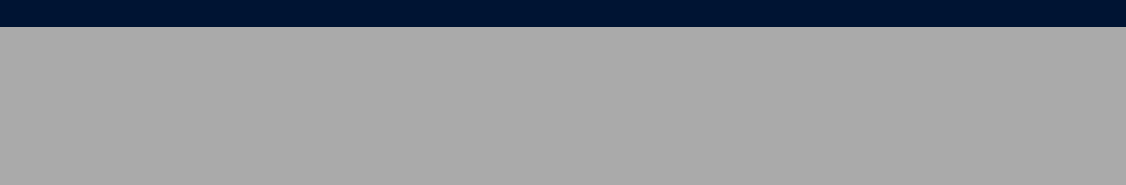
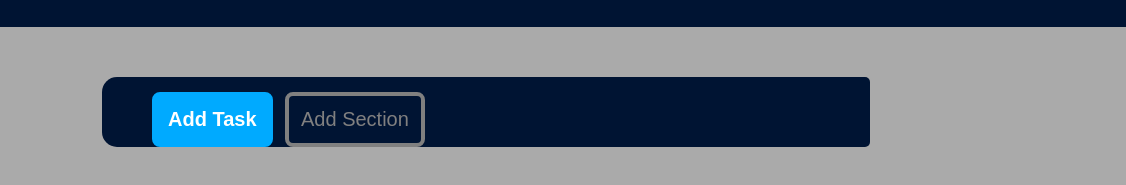
Before and after one commit to oninotna/html-css-toboolist, a plain HTML site: page index.html in a window 1280 px wide. Shown: the part 123-308 px from the top of the page, 154-1280 px from the left. Drawn offline with Linux system fonts and the light colour scheme.

Commit message:
add button section

```diff
--- a/css/style.css
+++ b/css/style.css
@@ -9,8 +9,9 @@ body {
 }
 
 /* inserimento stile header */
-.head-page {
+header .head-page {
     background-color: #001433;
+    margin-bottom: 50px;
 }
 
 header .head-page img {
@@ -28,3 +29,36 @@ header .head-page h1 {
     vertical-align: middle;
 }
 /* fine inserimento stile header */
+
+/* inserimento stile struttura principale pagina */
+main .list-container {
+    width: 60%;
+    box-sizing: border-box;
+    margin: auto;
+    padding-left: 50px;
+    background-color: #001433;
+    border-radius: 15px 5px 5px 15px;
+}
+
+/* inserimento stile button */
+main .list-container .button-line button {
+    border-radius: 8px;
+    padding: 12px;
+    margin-top: 15px;
+    margin-right: 8px;
+    font-size: 20px;
+}
+
+main .list-container .button-line #add-task {
+    background-color: rgb(0, 170, 255);
+    color: white;
+    font-weight: 600;
+    border: rgb(0, 170, 255) solid 4px;
+}
+
+main .list-container .button-line #add-section {
+    border: grey solid 4px;
+    color: grey;
+    background-color: transparent;
+}
+/* fine inserimento stile button */
--- a/index.html
+++ b/index.html
@@ -19,6 +19,20 @@
      <!-- fine inserimento header con logo e titolo -->
 
      <main>
+        <!-- inserimento struttura principale pagina -->
+        <div class="list-container">
+            <!-- inserimento button -->
+            <div class="button-line">
+                <button id="add-task">Add Task</button>
+                <button id="add-section">Add Section</button>
+            </div>
+            <!-- fine inserimento button -->
+
+           <section class="">
+
+           </section>
+
+        </div>
 
     </main>
 
```
